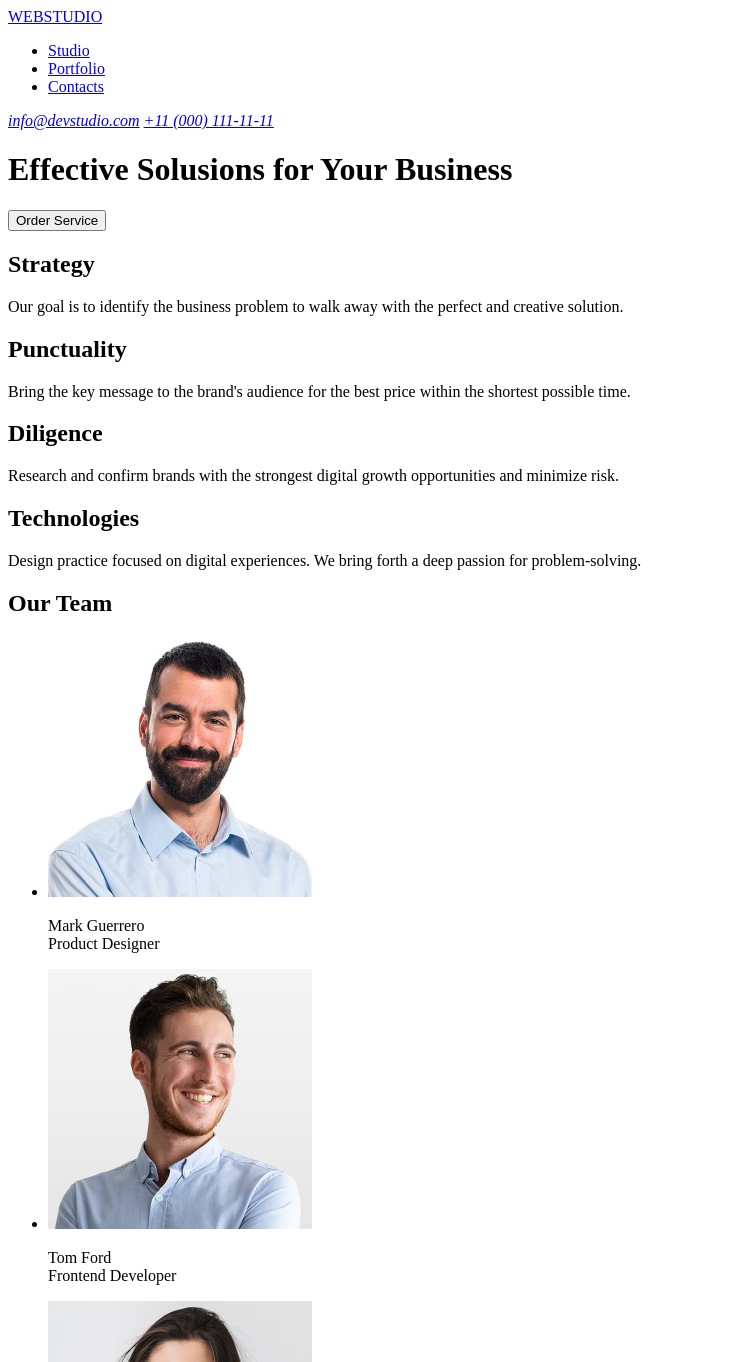
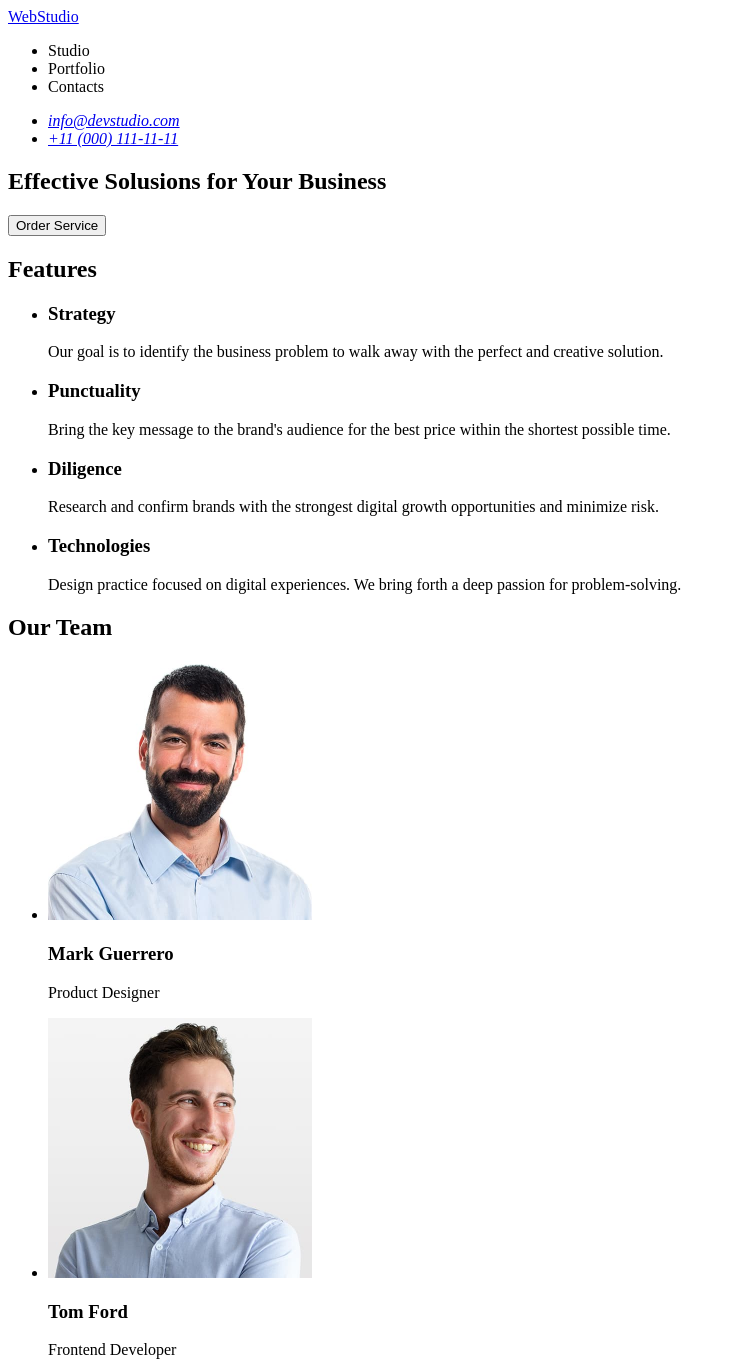
Before and after one commit to alex-dmytriev/goit-markup-hw-06, a plain HTML site: page index.html in a window 1280 px wide. Shown: the top 1362 px of the page, without its empty margins (0-736 px from the left). Drawn offline with Linux system fonts and the light colour scheme.

Commit message:
fix mistakes

```diff
--- a/index.html
+++ b/index.html
@@ -11,61 +11,81 @@
 <body>
 
   <header>
-    <a href="https://devstudio.com">WEBSTUDIO</a> <!--Header Logo-->
+    <a href="./index.html">WebStudio</a> <!--Header Logo-->
     <nav>
       <ul>
         <li>
-          <a href="/studio">Studio</a>
+          Studio
         </li>
         <li>
-          <a href="/portfolio">Portfolio</a>
+          Portfolio
         </li>
         <li>
-          <a href="/contacts">Contacts</a>
+          Contacts
         </li>
       </ul>
     </nav>
+
     <address>
+      <ul>
+        <li>
           <a href="mailto:info@devstudio.com">info@devstudio.com</a>
+        </li>
+        <li>
           <a href="tel:+110001111111">+11 (000) 111-11-11</a>
+        </li>
+      </ul>
     </address>
 
   </header>
 
   <main>
+    <section>
       <h1>Effective Solusions for Your Business</h1>
       <button>Order Service</button>
+    </section>
 
     <section>
-      <h2>Strategy</h2>
-      <p>Our goal is to identify the business
-        problem to walk away with the perfect and creative solution.</p>
-
-      <h2>Punctuality</h2>
+      <h2>Features</h2>
+      <ul>
+        <li>
+          <h3>Strategy</h3>
+          <p>Our goal is to identify the business problem to walk away with the perfect and creative solution.</p>
+        </li>
+        <li>
+          <h3>Punctuality</h3>
           <p>Bring the key message to the brand's audience for the best price within the shortest possible time.</p>
-
-      <h2>Diligence</h2>
+        </li>
+        <li>
+          <h3>Diligence</h3>
           <p>Research and confirm brands with the strongest digital growth opportunities and minimize risk.</p>
-
-      <h2>Technologies</h2>
+        </li>
+        <li>
+          <h3>Technologies</h3>
           <p>Design practice focused on digital experiences. We bring forth a deep passion for problem-solving.</p>
+        </li>
+      </ul>
     </section>
 
     <section>
       <h2>Our Team</h2>
       <ul>
         <li>
-          <img src="images/mark_guerrero_opt.jpg" width="264" height="260" alt="Mark Guerrero">
-          <p>Mark Guerrero<br>Product Designer</p>
+          <img src="./images/mark_guerrero_opt.jpg" width="264" height="260" alt="Mark Guerrero">
+          <h3>Mark Guerrero</h3>
+          <p>Product Designer</p>
         </li>
-        <li><img src="images/tom_ford_opt.jpg" width="264" height="260" alt="Tom Ford">
-          <p>Tom Ford<br>Frontend Developer</p>
+        <li><img src="./images/tom_ford_opt.jpg" width="264" height="260" alt="Tom Ford">
+          <h3>Tom Ford</h3>
+          <p>Frontend Developer</p>
         </li>
-        <li><img src="images/camila_garcia_opt.jpg" width="264" height="260" alt="Camila Garcia">
-          <p>Camila Garcia<br>Marketing</p>
+        <li><img src="./images/camila_garcia_opt.jpg" width="264" height="260" alt="Camila Garcia">
+          <h3>Camila Garcia</h3>
+          <p>Marketing</p>
         </li>
-        <li><img src="images/daniel_wilson_opt.jpg" width="264" height="260" alt="Daniel Wilson">
-          <p>Daniel Wilson<br>UI Designer</p>
+        <li><img src="./images/daniel_wilson_opt.jpg" width="264" height="260" alt="Daniel Wilson">
+          <h3>Daniel Wilson</h3>
+          <p>UI Designer</p>
         </li>
       </ul>
 
@@ -74,7 +94,7 @@
   </main>
 
   <footer>
-    <a href="https://devstudio.com">WEBSTUDIO</a> <!--Footer Logo-->
+    <a href="./index.html">WebStudio</a> <!--Footer Logo-->
     <p>Increase the flow of customers and sales for your business with digital marketing & growth solutions.</p>
   </footer>
 
```
Lines whose indentation alone changed are shown as unchanged.
